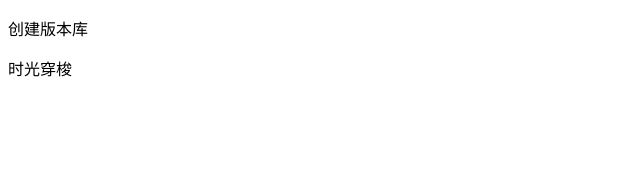
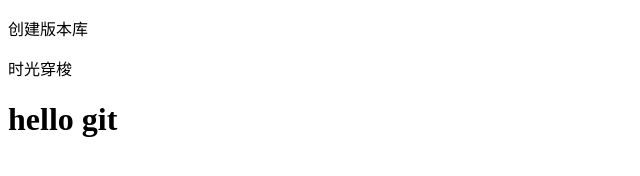
Before and after one commit to maojianjiu/alg-practice, a plain HTML site: page index.html in a window 1280 px wide. Shown: the whole page, without its empty margins (0-640 px from the left). Drawn offline with Linux system fonts and the light colour scheme.

Commit message:
hello git

```diff
--- a/index.html
+++ b/index.html
@@ -6,5 +6,6 @@
     <body>
     <p>创建版本库</p>
     <p>时光穿梭</p>
+    <h1>hello git </h1>
     </body>
 </html>
```
